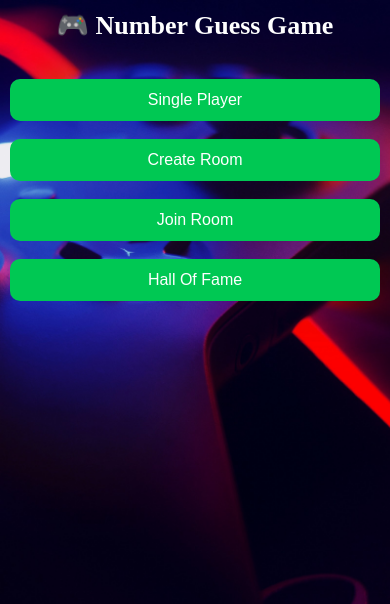
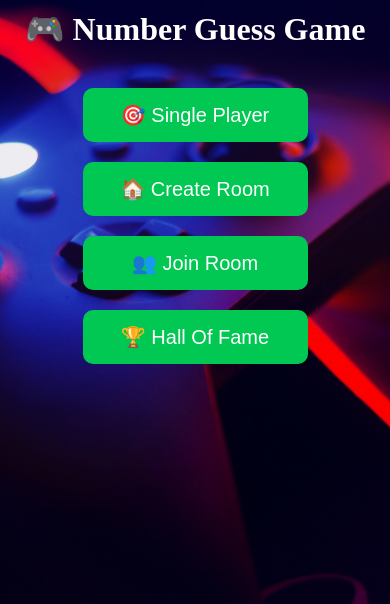
Before and after one commit to Mrigankasamanta/multiplayer-guess-game, a Flask app: page / in a window 390 px wide. Shown: the top 604 px of the page. Run offline with Flask 3, Linux system fonts and the light colour scheme.

Commit message:
Mobile Responsive UI

```diff
--- a/static/css/style.css
+++ b/static/css/style.css
@@ -341,3 +341,67 @@
 
     border-radius: 10px;
 }
+
+.menu-container{
+    display:flex;
+    flex-direction:column;
+    align-items:center;
+    justify-content:center;
+    gap:15px;
+    margin-top:40px;
+}
+
+.menu-container a{
+    width:250px;
+    text-align:center;
+}
+
+.menu-container{
+    display:flex;
+    flex-direction:column;
+    align-items:center;
+    justify-content:center;
+    gap:20px;
+    margin-top:40px;
+}
+
+.menu-container a{
+    text-decoration:none;
+}
+
+.menu-container button{
+    width:280px;
+}
+
+@media (max-width:768px){
+
+    h1{
+        font-size:2rem;
+        text-align:center;
+    }
+
+    button{
+        width:90% !important;
+        max-width:320px;
+        font-size:20px;
+        padding:15px;
+    }
+
+    input{
+        font-size:18px;
+        padding:15px;
+    }
+
+    table{
+        width:100%;
+        font-size:16px;
+    }
+
+    td,
+    th,
+    p,
+    li{
+        font-size:18px;
+    }
+
+}
--- a/templates/create_room.html
+++ b/templates/create_room.html
@@ -2,6 +2,7 @@
 <html>
 
 <head>
+    <meta name="viewport" content="width=device-width, initial-scale=1.0">
     <title>Create Room</title>
     <link rel="stylesheet" href="{{ url_for('static', filename='css/style.css') }}">
 </head>
--- a/templates/guess.html
+++ b/templates/guess.html
@@ -2,6 +2,7 @@
 <html>
 
 <head>
+    <meta name="viewport" content="width=device-width, initial-scale=1.0">
     <title>Guess Number</title>
     <link rel="stylesheet" href="{{ url_for('static', filename='css/style.css') }}">
 </head>
--- a/templates/guess_room.html
+++ b/templates/guess_room.html
@@ -2,6 +2,7 @@
 <html>
 
 <head>
+    <meta name="viewport" content="width=device-width, initial-scale=1.0">
     <title>Guess Room</title>
     <link rel="stylesheet" href="{{ url_for('static', filename='css/style.css') }}">
 </head>
--- a/templates/hall.html
+++ b/templates/hall.html
@@ -2,6 +2,7 @@
 <html>
 
 <head>
+    <meta name="viewport" content="width=device-width, initial-scale=1.0">
 
     <title>Hall Of Fame</title>
 
--- a/templates/index.html
+++ b/templates/index.html
@@ -2,45 +2,50 @@
 <html>
 
 <head>
+
+    <meta charset="UTF-8">
+
+    <meta name="viewport"
+          content="width=device-width, initial-scale=1.0">
+
     <title>Guess Game</title>
-    <link rel="stylesheet" href="{{ url_for('static', filename='css/style.css') }}">
+
+    <link rel="stylesheet"
+          href="{{ url_for('static', filename='css/style.css') }}">
+
 </head>
 
 <body>
 
     <h1>🎮 Number Guess Game</h1>
 
-    <br>
+    <div class="menu-container">
 
         <a href="/single">
             <button>
-            Single Player
+                🎯 Single Player
             </button>
         </a>
 
-    <br><br>
-
         <a href="/create-room">
             <button>
-            Create Room
+                🏠 Create Room
             </button>
         </a>
 
-    <br><br>
-
         <a href="/join-room">
             <button>
-            Join Room
+                👥 Join Room
             </button>
         </a>
 
-    <br><br>
-
         <a href="/hall">
             <button>
-            Hall Of Fame
+                🏆 Hall Of Fame
             </button>
         </a>
+
+    </div>
 
 </body>
 
--- a/templates/join_room.html
+++ b/templates/join_room.html
@@ -2,6 +2,7 @@
 <html>
 
 <head>
+    <meta name="viewport" content="width=device-width, initial-scale=1.0">
     <title>Join Room</title>
     <link rel="stylesheet" href="{{ url_for('static', filename='css/style.css') }}">
 </head>
--- a/templates/multiplayer.html
+++ b/templates/multiplayer.html
@@ -2,6 +2,7 @@
 <html>
 
 <head>
+    <meta name="viewport" content="width=device-width, initial-scale=1.0">
     <title>Multiplayer Game</title>
     <link rel="stylesheet" href="{{ url_for('static', filename='css/style.css') }}">
 </head>
--- a/templates/results.html
+++ b/templates/results.html
@@ -2,6 +2,7 @@
 <html>
 
 <head>
+    <meta name="viewport" content="width=device-width, initial-scale=1.0">
     <title>Results</title>
     <link rel="stylesheet" href="{{ url_for('static', filename='css/style.css') }}">
 </head>
--- a/templates/room.html
+++ b/templates/room.html
@@ -2,6 +2,7 @@
 <html>
 
 <head>
+    <meta name="viewport" content="width=device-width, initial-scale=1.0">
     <title>Room {{ room_id }}</title>
 
     <script src="https://cdn.socket.io/4.7.5/socket.io.min.js"></script>
--- a/templates/set_secret.html
+++ b/templates/set_secret.html
@@ -2,6 +2,7 @@
 <html>
 
 <head>
+    <meta name="viewport" content="width=device-width, initial-scale=1.0">
     <title>Set Secret Number</title>
     <link rel="stylesheet" href="{{ url_for('static', filename='css/style.css') }}">
 </head>
--- a/templates/singleplayer.html
+++ b/templates/singleplayer.html
@@ -2,6 +2,7 @@
 <html>
 
 <head>
+    <meta name="viewport" content="width=device-width, initial-scale=1.0">
     <title>Single Player</title>
     <link rel="stylesheet" href="{{ url_for('static', filename='css/style.css') }}">
 </head>
--- a/templates/waiting.html
+++ b/templates/waiting.html
@@ -2,6 +2,7 @@
 <html>
 
 <head>
+    <meta name="viewport" content="width=device-width, initial-scale=1.0">
     <title>Waiting</title>
     <link rel="stylesheet" href="{{ url_for('static', filename='css/style.css') }}">
 </head>
```
Lines whose indentation alone changed are shown as unchanged.
